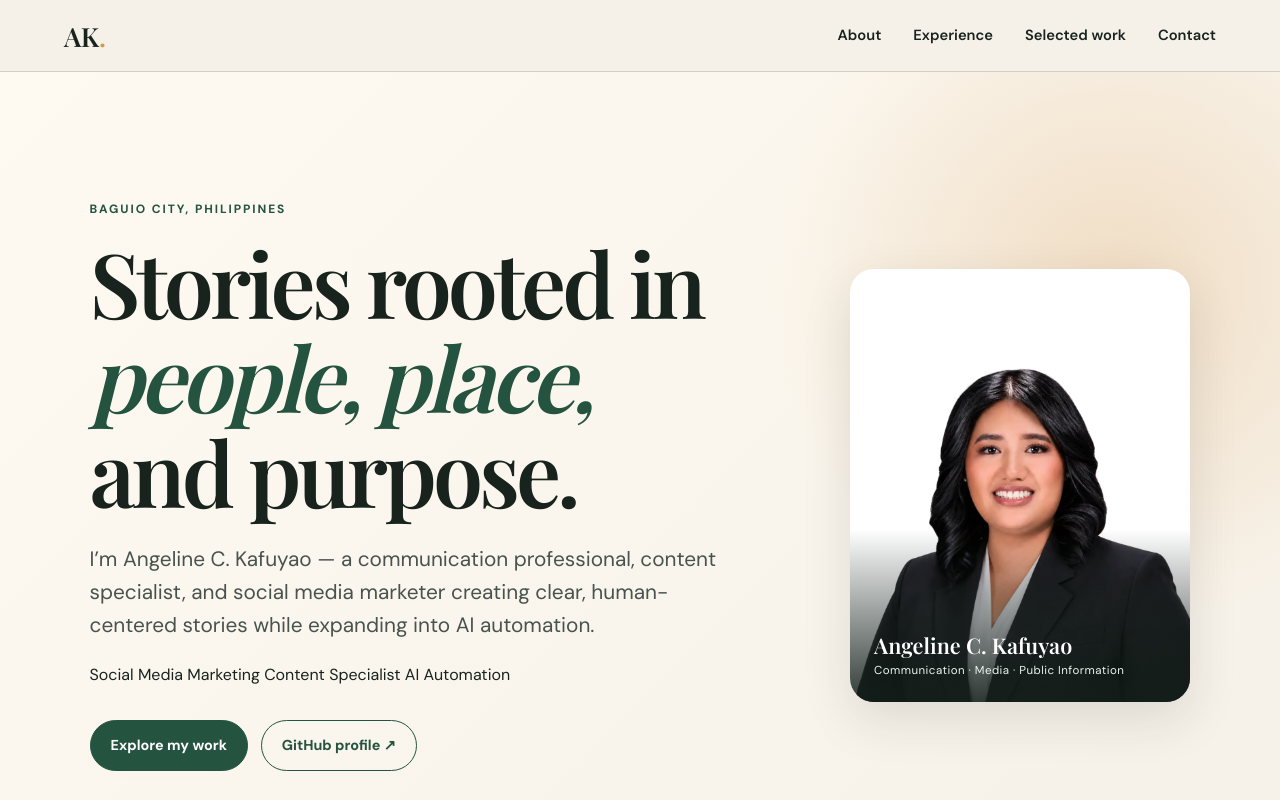
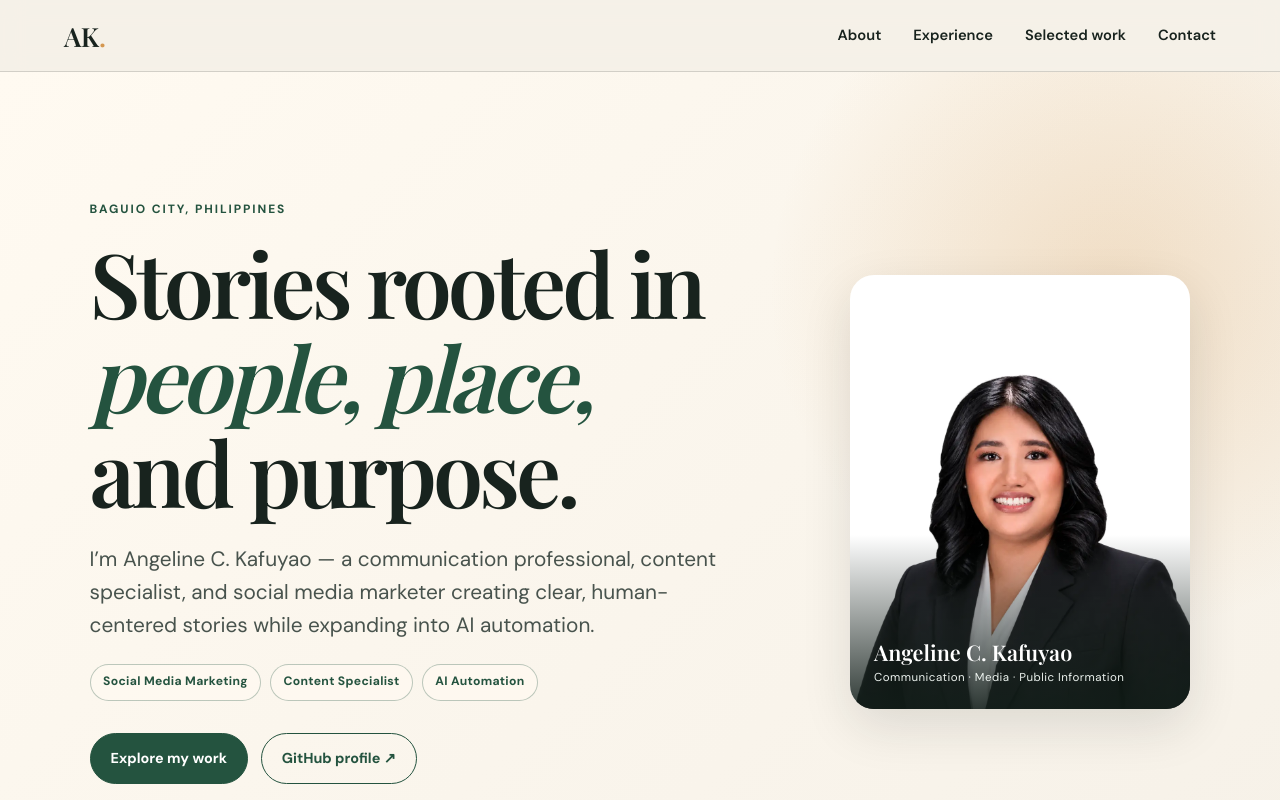
Before and after one commit to Angie22-web/angeline-kafuyao-portfolio, a plain HTML site: page index.html in a window 1280 px wide. Shown: the top 800 px of the page. Drawn offline with nearby package versions, Linux system fonts and the light colour scheme; a web font is replaced by a local one.

Commit message:
Style hero specialization labels

```diff
--- a/enhancements.css
+++ b/enhancements.css
@@ -47,3 +47,5 @@
 .hero-photo-caption{position:absolute;left:1.5rem;right:1.5rem;bottom:1.35rem;z-index:2;display:flex;flex-direction:column;gap:.25rem;color:white}
 .hero-photo-caption strong{font-family:"Playfair Display",serif;font-size:1.35rem;line-height:1.15}
 .hero-photo-caption span{font-size:.72rem;letter-spacing:.04em;color:#edf3ef}
+.hero-specialties{display:flex;flex-wrap:wrap;gap:.55rem;margin-top:1.4rem}
+.hero-specialties span{padding:.48rem .78rem;border:1px solid rgba(36,83,63,.3);border-radius:999px;background:rgba(255,250,241,.7);color:var(--pine);font-size:.76rem;font-weight:700;letter-spacing:.025em}
```
